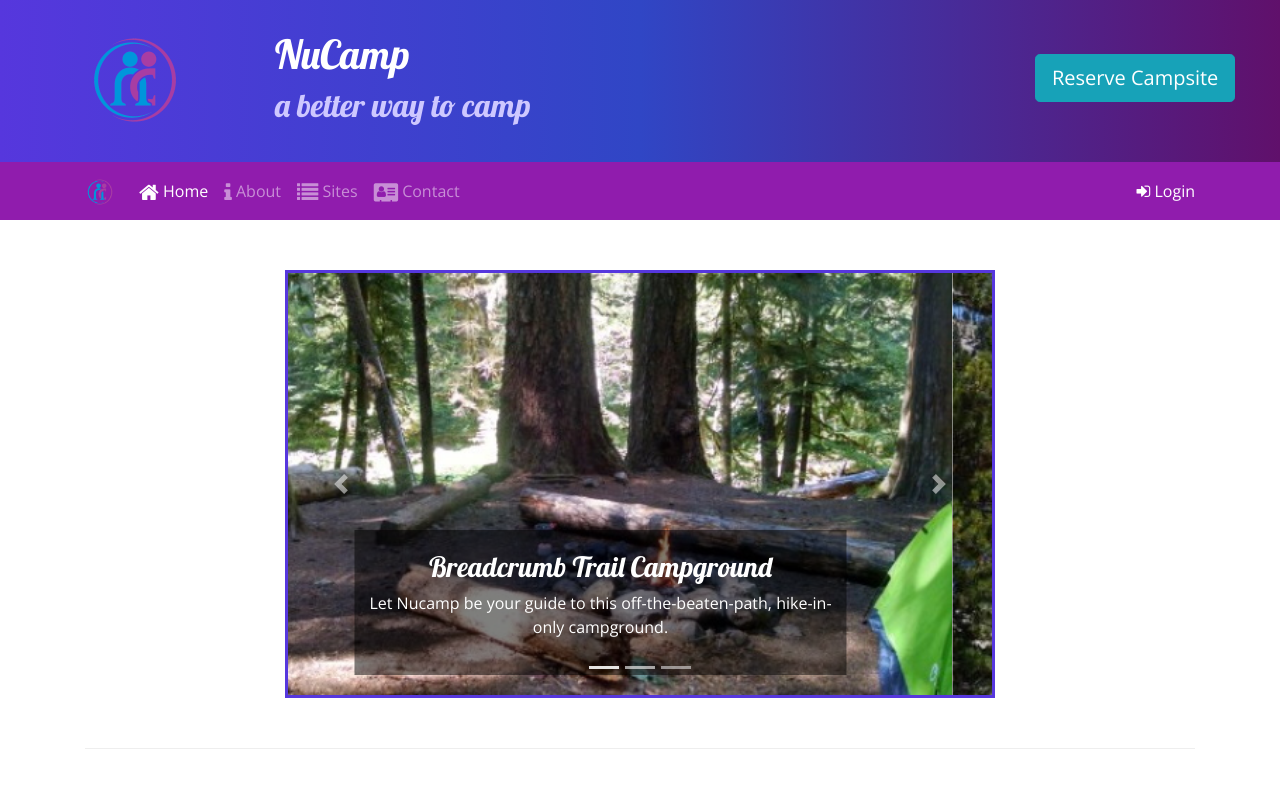
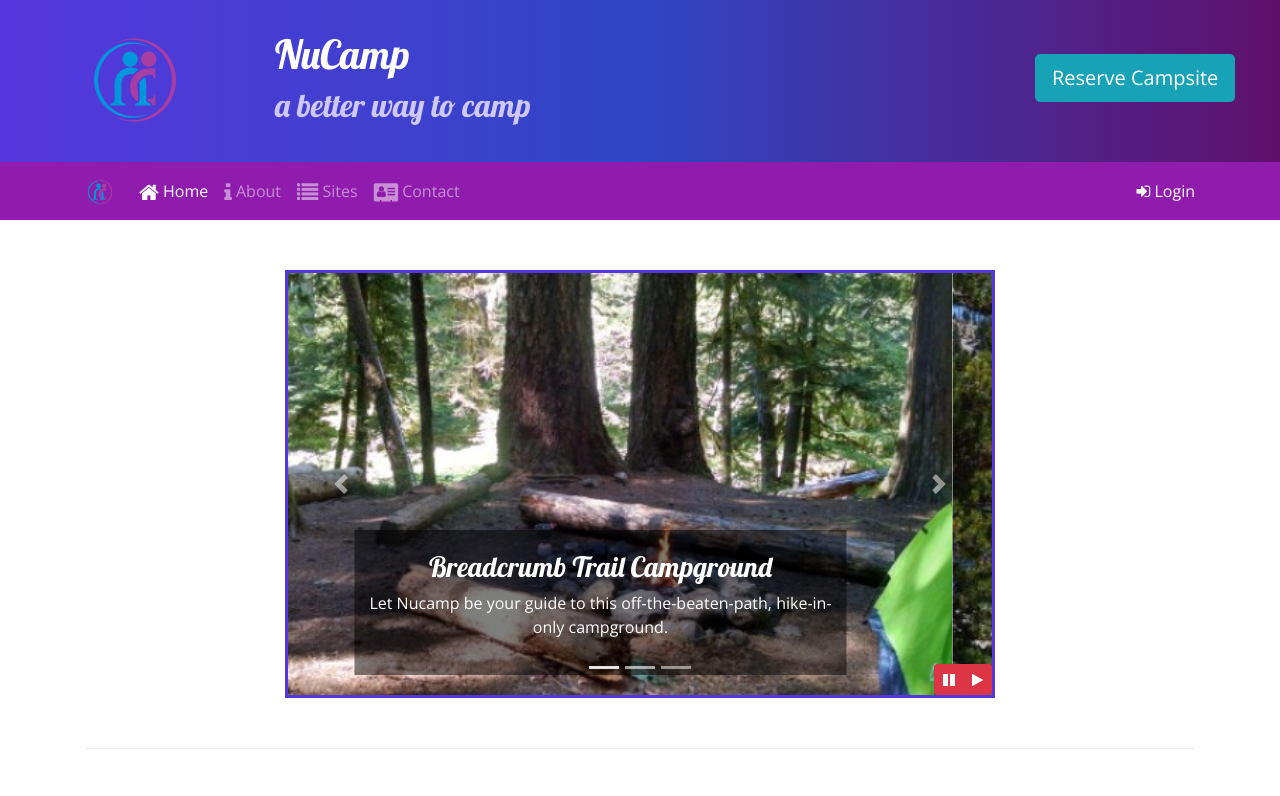
Before and after one commit to rscole87/nucamp_bootstrap_project, a website: page index.html in a window 1280 px wide. Shown: the top 796 px of the page. Drawn offline with nearby package versions, Linux system fonts and the light colour scheme.

Commit message:
add play and pause buttons to carousel

```diff
--- a/css/styles.css
+++ b/css/styles.css
@@ -51,3 +51,10 @@
 .carousel {
   border: solid #5637DD;
 }
+
+#carouselButton{
+  position: absolute;
+  right: 0;
+  bottom: 0;
+  z-index: 100;
+}
--- a/index.html
+++ b/index.html
@@ -199,6 +199,15 @@
                 <span class="carousel-control-next-icon"></span>
                 <span class="sr-only">Next</span>
               </a>
+
+              <div class="btn-group" id="carouselButton">
+                <button class="btn btn-danger btn-sm" id="carouselPause">
+                  <i class="fa fa-pause"></i>
+                </button>
+                <button class="btn btn-danger btn-sm" id="carouselPlay">
+                  <i class="fa fa-play"></i>
+                </button>
+              </div>
             </div>
           </div>
         </div>
@@ -287,6 +296,18 @@
     <script src="node_modules/bootstrap/dist/js/bootstrap.min.js"></script>
 
     <script>
+      $(function(){
+        $(".carousel").carousel({interval: 2000});
+        $("#carouselPause").click(function(){
+          $(".carousel").carousel("pause");
+        });
+        $("#carouselPlay").click(function(){
+          $(".carousel").carousel("cycle");
+        });
+      })
+    </script>
+
+    <script>
       CheckMyCode = {
         key: "dKS3sdf9Ab",
         courseid: "boot.nucamp",
```
